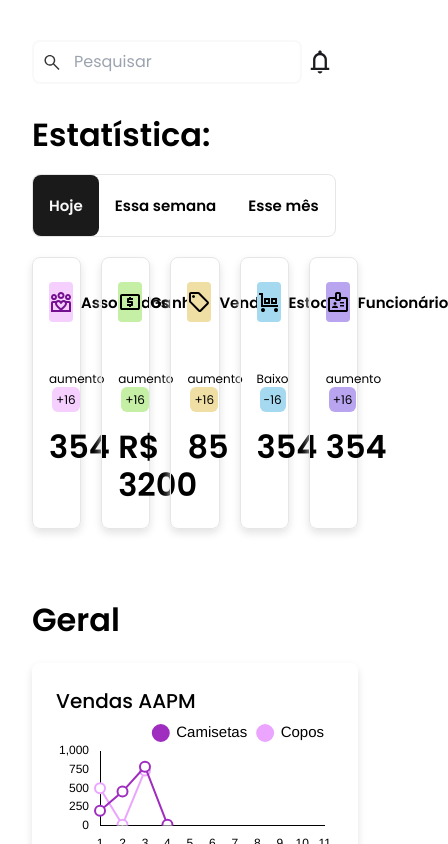
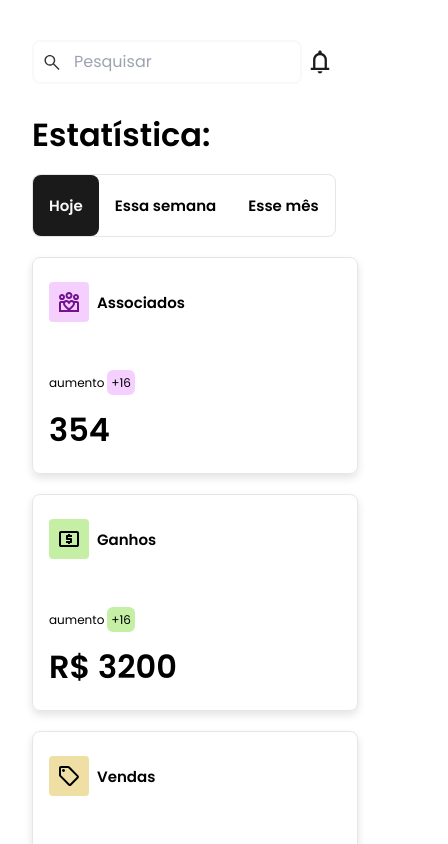
Before and after one commit to ryanNS3/PlanNexus-Front-End, a React (Vite) app: page / in a window 390 px wide. Shown: the top 844 px of the page, 448 px wide, since content can reach past the window. Built offline with nearby package versions, Linux system fonts and the light colour scheme; no server answers.

Commit message:
fix: resolvendo responsividade da home

```diff
--- a/src/components/Statistic/index.jsx
+++ b/src/components/Statistic/index.jsx
@@ -9,7 +9,7 @@ export function Statistic() {
     <section className="flex flex-col gap-5">
       <StatisticHeader period={period} setPeriod={setPeriod} />
 
-      <div className="grid grid-cols-5 gap-5">
+      <div className="grid  sm:grid-cols-2 md:grid-cols-4 lg:grid-cols-5 gap-5">
         <StatisticOverview title="Associados" situation={16} value={354} />
         <StatisticOverview title="Ganhos" situation={16} value={"R$ 3200"} />
         <StatisticOverview title="Vendas" situation={16} value={85} />
```
